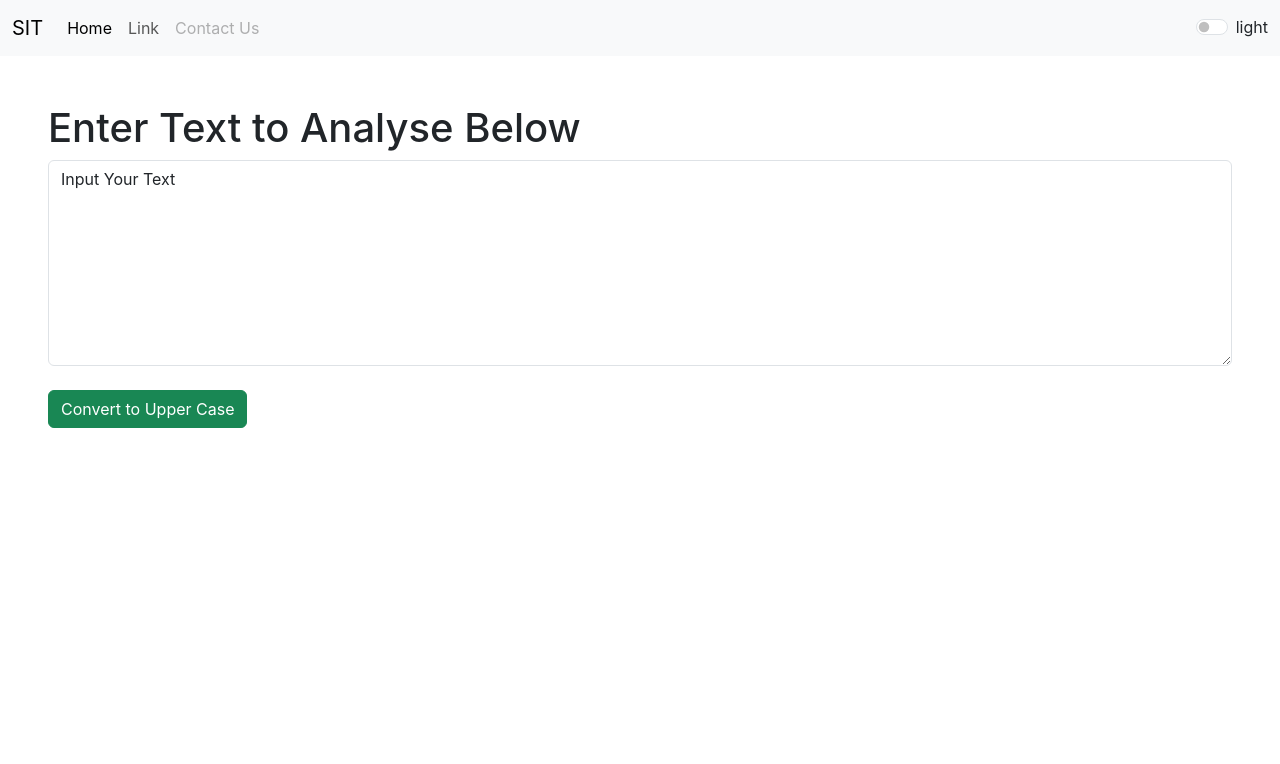
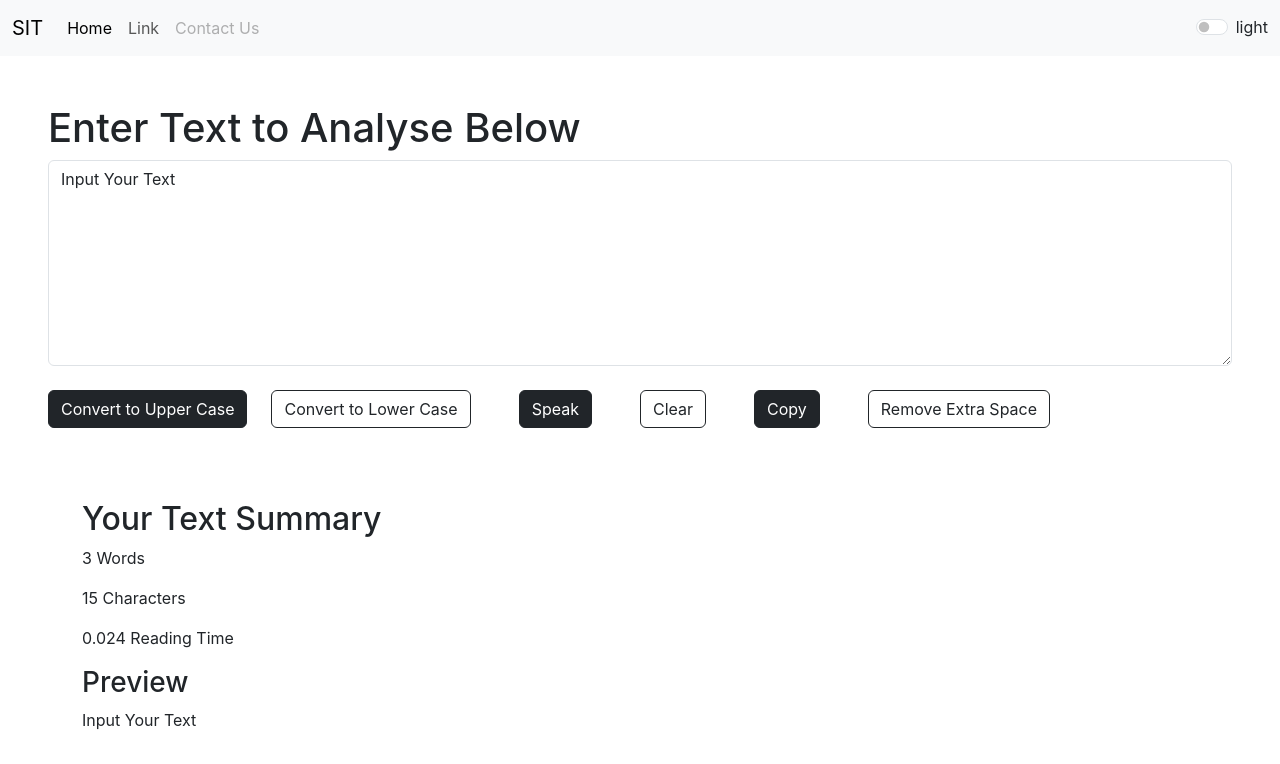
Before and after one commit to ishitadudhat/React-App-Demo, a React (Create React App) app: page / in a window 1280 px wide. Shown: the top 764 px of the page. Built offline with nearby package versions, Linux system fonts and the light colour scheme.

Commit message:
add other buttons

```diff
--- a/src/components/TextForm.js
+++ b/src/components/TextForm.js
@@ -15,13 +15,58 @@
         setText(newText);
     }
 
+    const handleLoChange = () => {
+        // console.log("Btn click");
+        let newText = text.toLowerCase();
+        setText(newText);
+    }
+    const handleSpeak = () => {
+        let newText = new SpeechSynthesisUtterance();
+        newText.text=text;
+        window.speechSynthesis.speak(newText);
+    }
+
+    const handleClear = () => {
+        setText('');
+    }
+
+    const handleCopy = () => {
+        var newText = document.getElementById('exampleFormControlTextarea1');
+        newText.select();
+        navigator.clipboard.writeText(newText.value);
+    }
+
+    const handleRemoveSpace = () => {
+        let newText = text.split(/[ ]+/);
+        setText(newText.join(" "));
+    }
+
+
     return (
         <div >
             <div class="mx-5 my-5">
                 <h1>{props.heading}</h1>
                 <textarea className="form-control" id="exampleFormControlTextarea1" rows="8" value={text} onChange={handleOnChange}></textarea>
-                <button className='btn btn-success my-4' onClick={handleUpChange}>Convert to Upper Case</button>
+                <button className='btn btn-dark my-4' onClick={handleUpChange}>Convert to Upper Case</button>
+                <button className='btn btn-outline-dark my-4 mx-4' onClick={handleLoChange}>Convert to Lower Case</button>
+                <button className='btn btn-dark my-4 mx-4' onClick={handleSpeak}>Speak</button>
+                <button className='btn btn-outline-dark my-4 mx-4' onClick={handleClear}>Clear</button>
+                <button className='btn btn-dark my-4 mx-4' onClick={handleCopy}>Copy</button>
+                <button className='btn btn-outline-dark my-4 mx-4' onClick={handleRemoveSpace}>Remove Extra Space</button>
+
             </div>
+
+            <div className='container'>
+                <h2>Your Text Summary</h2>
+                <p>{text.split(' ').length} Words </p>
+                <p>{text.length} Characters </p>
+                <p>{0.008*text.split(" ").length} Reading Time</p>
+                <h3>Preview</h3>
+                <p>{text}</p>
+
+            </div>
+
+
         </div>
     )
 }
```
